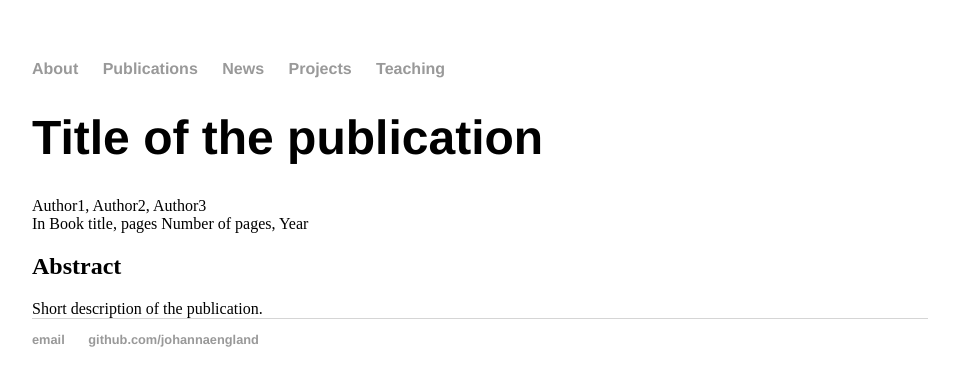
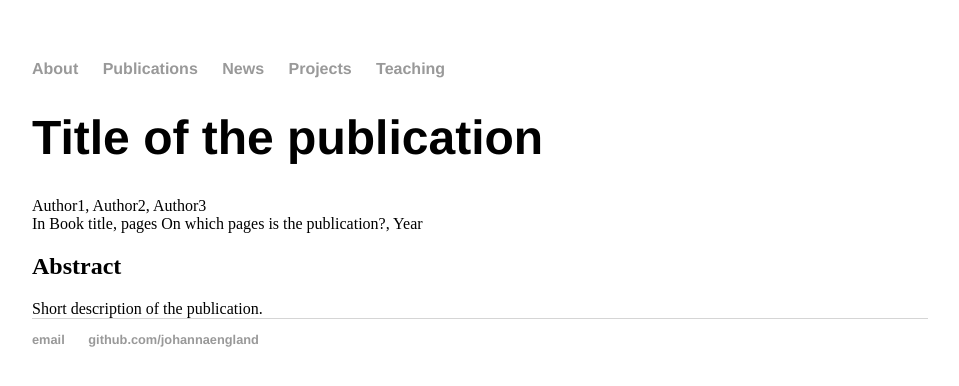
Before and after one commit to johannaengland/johannaengland.github.io, a Jekyll site: the page built from _publications/year-example-publication.md, in a window 1280 px wide. Shown: the top 386 px of the page, without its empty margins (160-1119 px from the left). Built offline with Jekyll 4.4.1, drawn with Linux system fonts in a browser that asks for light colours.

Commit message:
Update year-example-publication.md

```diff
--- a/_publications/year-example-publication.md
+++ b/_publications/year-example-publication.md
@@ -3,7 +3,7 @@ layout: publications
 title: "Title of the publication"
 author: "Author1, Author2, Author3"
 booktitle: "Book title"
-pages: "Number of pages"
+pages: "On which pages is the publication?"
 year: "Year"
 
 abstract: "Short description of the publication."
```
